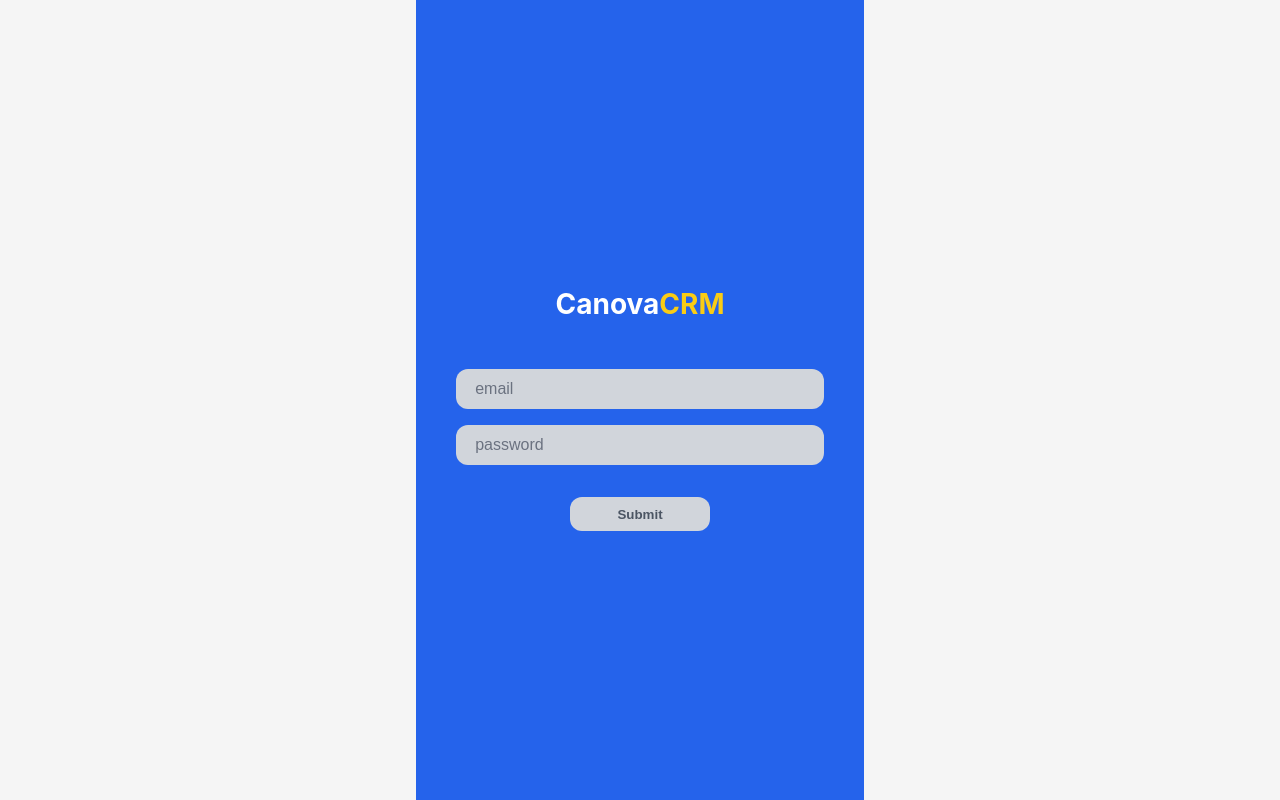
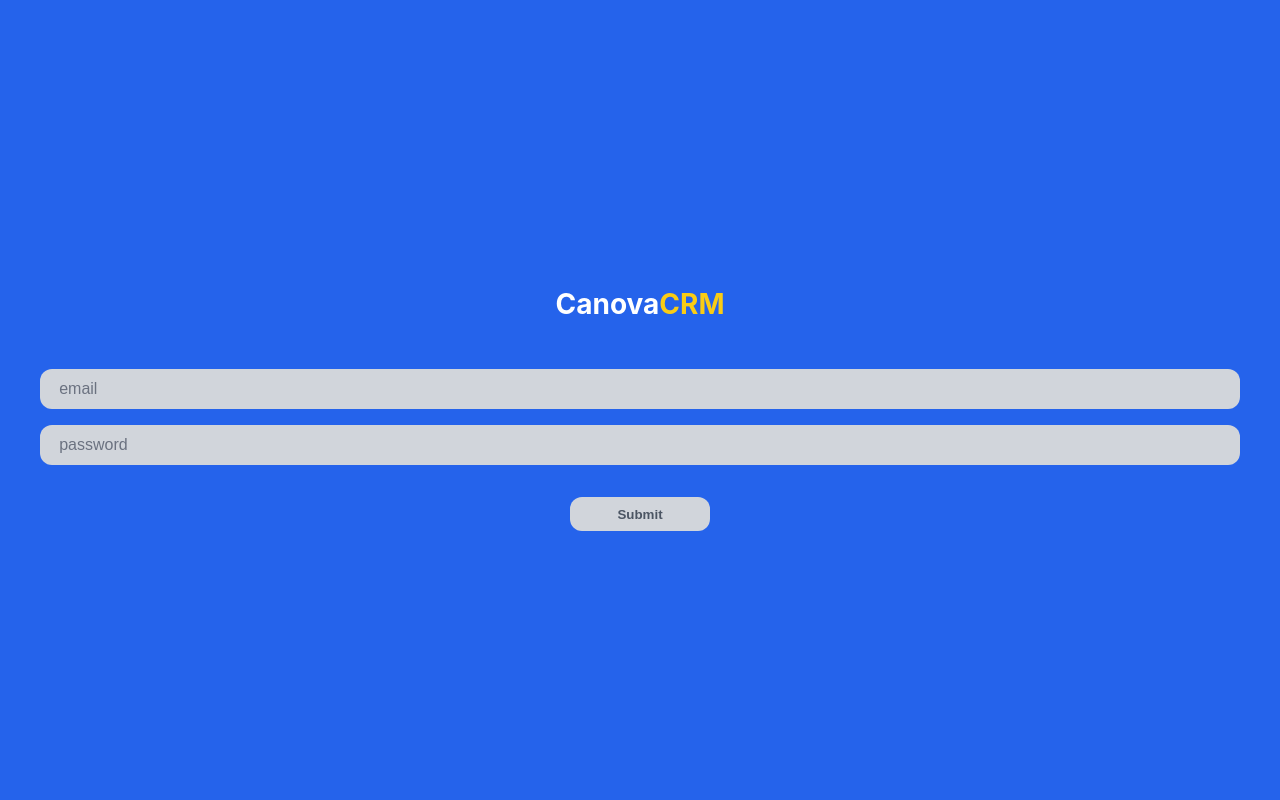
Before and after one commit to Bharadwajpinninti/CanovaCRM, a React (Vite) app in the folder employee-client/: page / in a window 1280 px wide. Built offline with nearby package versions, Linux system fonts and the light colour scheme; no server answers.

Commit message:
removed unnecesary scrollbar just now

```diff
--- a/employee-client/src/App.css
+++ b/employee-client/src/App.css
@@ -1,27 +1,25 @@
-/* --- App.css --- */
 
-/* 1. RESET & BASICS */
 * { box-sizing: border-box; }
 
 html, body, #root {
   margin: 0; padding: 0; width: 100%;
-  height: 100%;
-  height: 100dvh; /* Mobile Viewport Fix */
-  overflow: hidden; /* Stop the whole page from bouncing */
+  height: 100vh;
+  height: 100dvh; /* Mobile fix */
+  overflow: hidden; /* Stop the entire browser window from scrolling */
 }
-
-/* 2. MAIN WRAPPER */
 .app-container {
   width: 100vw;
+  height: 100vh;
   height: 100dvh;
-  background-color: #f5f5f5; /* Light grey instead of white to hide gaps */
+
+  background-color: #18181b;
+
   display: flex;
   justify-content: center;
-  align-items: flex-start; /* Start at top */
+  align-items: center;
   font-family: -apple-system, sans-serif;
 }
 
-/* 3. PHONE FRAME (The White Box) */
 .phone-container {
   width: 100%;
   max-width: 448px;
@@ -30,66 +28,64 @@ html, body, #root {
   display: flex;
   flex-direction: column;
   position: relative;
-  box-shadow: none;
+  /* Shadow to make it look like a phone on desktop */
+  box-shadow: 0 25px 50px -12px rgba(0,0,0,0.5);
 }
 
-/* 4. CONTENT AREA (The Scrolling Part) */
 .content-area {
-  flex: 1; /* Take all available space */
+  flex: 1;
   display: flex;
   flex-direction: column;
 
-  /* FORCE SCROLLING */
-  overflow-y: scroll !important;
-  -webkit-overflow-scrolling: touch; /* Smooth scroll on iPhone */
+  overflow-y: auto;
+  -webkit-overflow-scrolling: touch;
 
-  /* Reduce padding so the "White Thing" is smaller */
-  padding-bottom: 60px;
+  padding-bottom: 0;
 }
 
-/* 5. MOBILE SPECIFIC OVERRIDES */
+.content-area::-webkit-scrollbar { display: none; }
+.content-area { -ms-overflow-style: none; scrollbar-width: none; }
+
+.login-container {
+  position: fixed !important; /* Lock it to the screen */
+  top: 0; left: 0;
+  width: 100% !important;
+  height: 100% !important;
+  z-index: 9999; /* Sit on top of everything */
+
+  overflow: hidden !important;
+
+  /* Center the login form */
+  display: flex !important;
+  flex-direction: column;
+  justify-content: center;
+  background-color: #ffffff; /* Ensure white background */
+}
+
 @media screen and (max-width: 768px) {
+
   .app-container {
-    background-color: #ffffff;
-    align-items: flex-start;
+    background-color: #ffffff !important;
+    align-items: flex-start !important; /* Start at top */
   }
 
   .phone-container {
-    max-width: 100%;
-    height: 100%;
+    max-width: 100% !important;
+    height: 100% !important;
+    box-shadow: none !important;
   }
 
-  /* Safe Area for iPhones without Home Button */
+  /* Fix safe area for iPhones */
   .content-area {
-    padding-bottom: calc(65px + env(safe-area-inset-bottom));
+    padding-bottom: env(safe-area-inset-bottom);
   }
-}
-.content-area::-webkit-scrollbar {
-  display: none;
-}
-
-.content-area {
-  -ms-overflow-style: none;  /* IE and Edge */
-  scrollbar-width: none;  /* Firefox */
-}
-
   .leads-container,
   .schedule-container,
   .profile-container {
-  /* 1. Stop forcing full screen height (Let content flow) */
     height: auto !important;
     min-height: auto !important;
-
-  /* 2. Remove the big white gap at the bottom */
-  padding-bottom: 0 !important;
-
-  /* 3. Let them sit inside the main scrolling area */
+    padding-bottom: 20px !important;
     overflow: visible !important;
     display: block !important;
   }
-
-/* Optional: Add space at the bottom of the lists so the last item isn't hidden behind the footer */
-.leads-list,
-.schedule-list {
-  padding-bottom: 100px !important; /* Adds clear space ONLY at the end of the list */
 }
```
Lines whose indentation alone changed are shown as unchanged.
